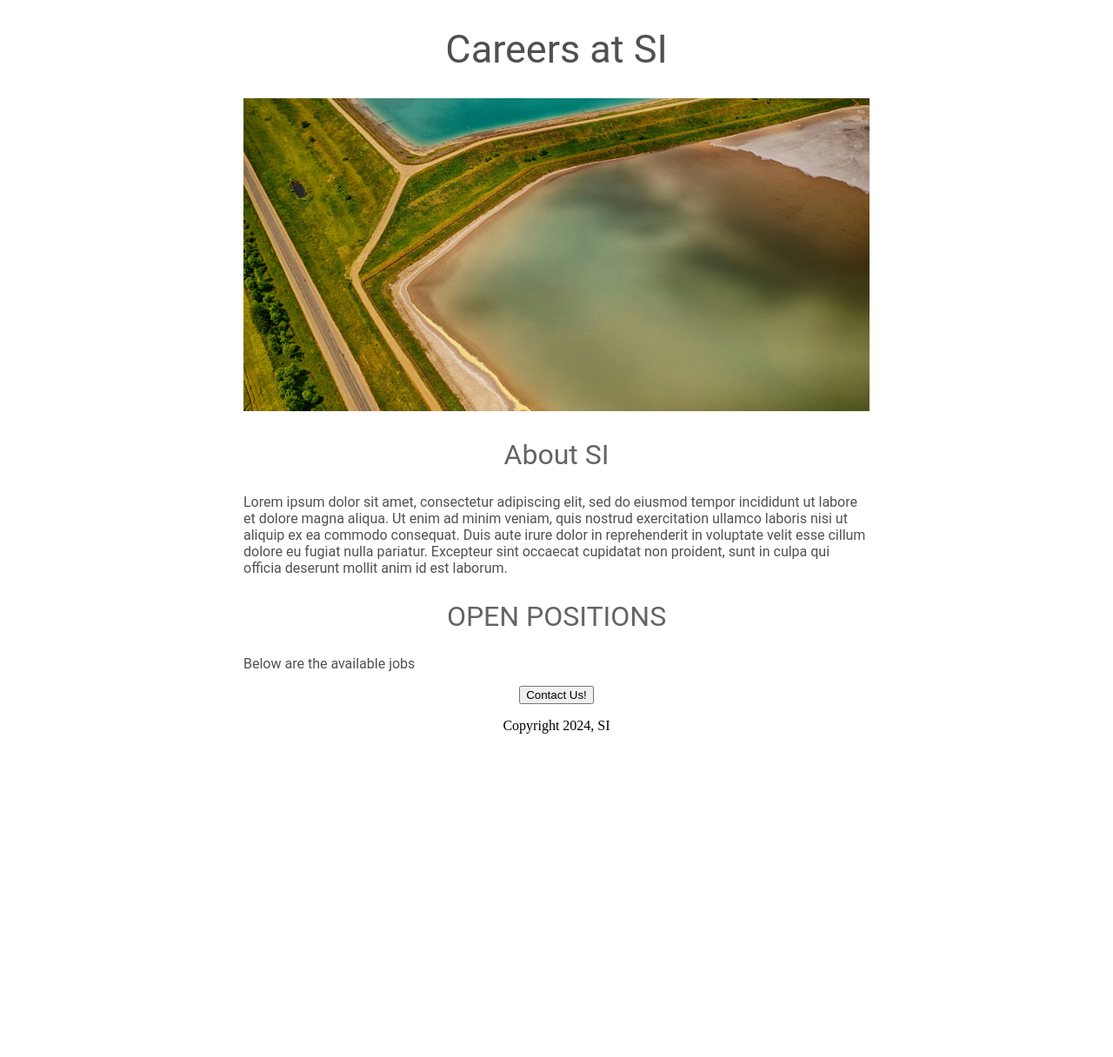
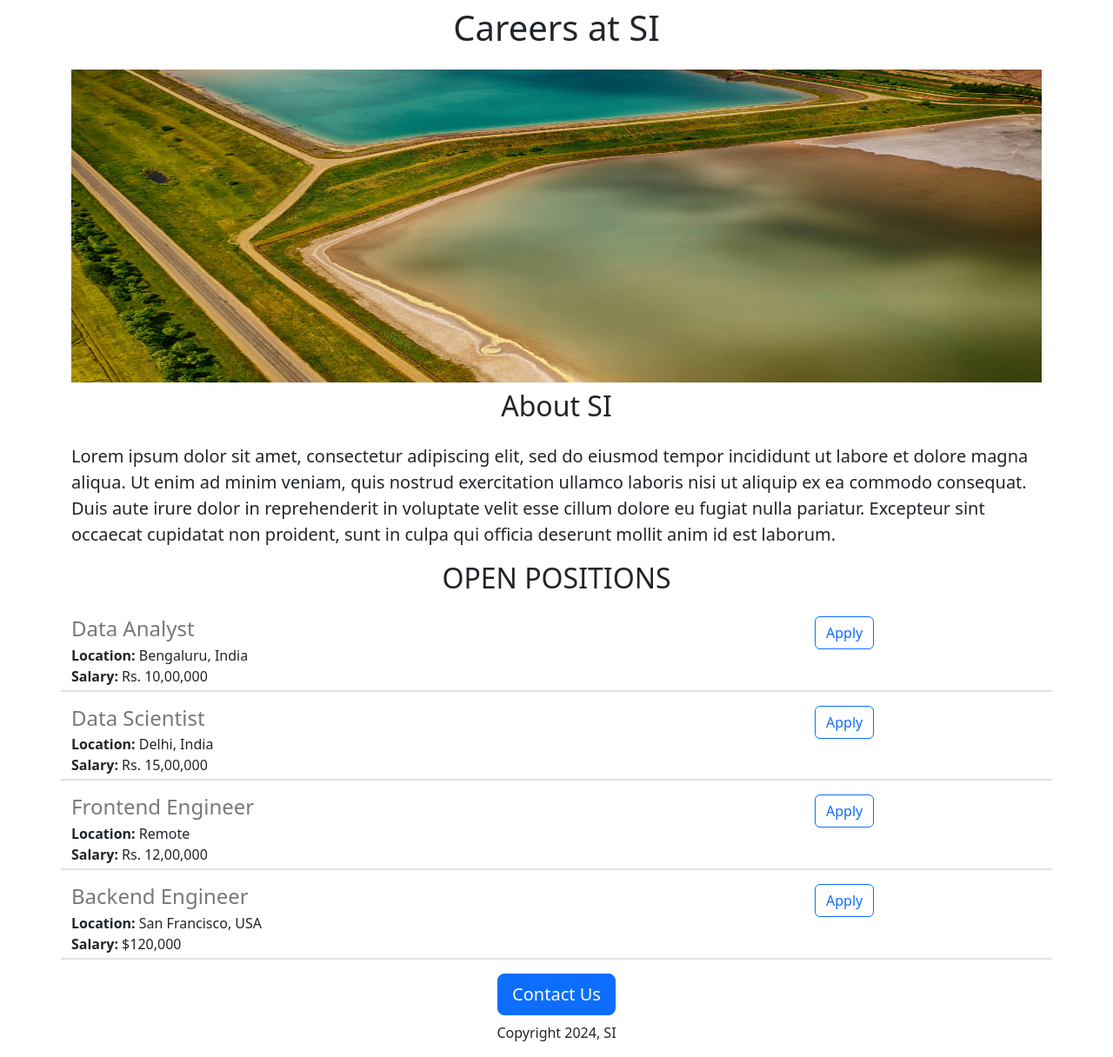
Before and after one commit to sxm-003/career-website, a Flask app: page / in a window 1280 px wide. Shown: the whole page at 87% size. Before the commit the page ends 844 px from the top, so only its background shows below. Run offline with Flask 3, Linux system fonts and the light colour scheme.

Commit message:
added dynamic data and api route

```diff
--- a/app.py
+++ b/app.py
@@ -1,10 +1,38 @@
-from flask import Flask, render_template
+from flask import Flask, render_template, jsonify
 
 app = Flask(__name__)
 
+JOBS =[{
+    'id':1,
+    'title':'Data Analyst',
+    'location':'Bengaluru, India',
+    'salary':'Rs. 10,00,000'
+},{
+    'id':2,
+    'title':'Data Scientist',
+    'location':'Delhi, India',
+    'salary':'Rs. 15,00,000'
+},{
+    'id':3,
+    'title':'Frontend Engineer',
+    'location':'Remote',
+    'salary':'Rs. 12,00,000'
+},{
+    'id':4,
+    'title':'Backend Engineer',
+    'location':'San Francisco, USA',
+    'salary':'$120,000'
+}]
+
 @app.route("/")
 def hello_world():
-    return render_template('home.html')
+    return render_template('home.html',
+                           jobs=JOBS,
+                           company_name='SI')
+
+@app.route("/api/jobs")
+def list_jobs():
+    return jsonify(JOBS)
 
 if __name__ == "__main__":
     app.run(host= '0.0.0.0',debug=True)
--- a/templates/home.html
+++ b/templates/home.html
@@ -4,43 +4,33 @@
     <title>
       Careers
     </title>
-    <style>
-      h1{font-size: 45px;
-        font-family: Roboto;
-        font-weight: Normal;
-        color: rgb(80,80,80);
-        text-align: center;}
-
-      #banner{width: 100%;
-              height: 360px;
-              object-fit: cover;}
-
-      h2{font-family: Roboto;
-         font-size:32px;
-         font-weight:normal;
-         color:rgb(100,100,100);
-         text-align: center;}
-      .bodytext{font-family: Roboto;
-        color: rgb(80,80,80);
-       }
-
-      #container{max-width: 720px;
-                 margin: 0 auto 0 auto;
-
-      }
-    </style>
+    <meta charset="utf-8">
+    <meta name="viewport" content="width=device-width, initial-scale=1">
+     <link href="https://cdn.jsdelivr.net/npm/bootstrap@5.3.3/dist/css/bootstrap.min.css" rel="stylesheet" integrity="sha384-QWTKZyjpPEjISv5WaRU9OFeRpok6YctnYmDr5pNlyT2bRjXh0JMhjY6hW+ALEwIH" crossorigin="anonymous">
+<style>
+  #banner{
+    height: 360px;
+    width: 100%;
+  }
+</style>
   </head>
   <body>
-    <div id ='container'>
-      <h1>Careers at SI</h1>
-      <img id='banner' src="static/banner.jpg" >
-      <h2>About SI</h2>
-      <p class='bodytext'>Lorem ipsum dolor sit amet, consectetur adipiscing elit, sed do eiusmod tempor incididunt ut labore et dolore magna aliqua. Ut enim ad minim veniam, quis nostrud exercitation ullamco laboris nisi ut aliquip ex ea commodo consequat. Duis aute irure dolor in reprehenderit in voluptate velit esse cillum dolore eu fugiat nulla pariatur. Excepteur sint occaecat cupidatat non proident, sunt in culpa qui officia deserunt mollit anim id est laborum.</p>
-      <h2>OPEN POSITIONS</h2>
-      <p class='bodytext'>Below are the available jobs</p>
-      <div style="text-align:center;">
-        <button>Contact Us!</button>
-        <p>Copyright 2024, SI</p>
+    <div class = 'container'>
+      <h1 class='text-center mt-2 mb-4'>
+        Careers at {{company_name}}
+      </h1>
+      <img class='img-fluid' id='banner' src="static/banner.jpg" >
+      <h2 class='text-center mt-2 mb-4'>About SI</h2>
+      <p class= 'lead'>Lorem ipsum dolor sit amet, consectetur adipiscing elit, sed do eiusmod tempor incididunt ut labore et dolore magna aliqua. Ut enim ad minim veniam, quis nostrud exercitation ullamco laboris nisi ut aliquip ex ea commodo consequat. Duis aute irure dolor in reprehenderit in voluptate velit esse cillum dolore eu fugiat nulla pariatur. Excepteur sint occaecat cupidatat non proident, sunt in culpa qui officia deserunt mollit anim id est laborum.</p>
+      <h2 class='text-center mt-2 mb-4'>OPEN POSITIONS</h2>
+      <div>
+        {%for job in jobs%}
+        {%include 'jobitem.html'%}
+        {%endfor%}
+      </div>
+      <div class='text-center' >
+        <button type="button" class="btn btn-primary btn-lg">Contact Us</button>
+        <p class='mt-2'>Copyright 2024, SI</p>
       </div>
     </div>
   </body>
--- /dev/null
+++ b/templates/jobitem.html
@@ -0,0 +1,17 @@
+<div class="border-bottom row border-2" style="margin-bottom:16px; padding-bottom: 4px">
+  <div class ='col-9'>
+    <h4 style= "color:rgb(120,120,120); margin-bottom:4px;">
+    {{job['title']}}</h4>
+    <div>
+      <b>Location:</b> {{job['location']}}
+    </div>
+    {%if 'salary' in job%}
+      <div>
+        <b>Salary:</b> {{job['salary']}}
+      </div>
+    {%endif%}
+  </div>
+  <div class="col-3">
+    <button type="button" class="btn btn-outline-primary">Apply</button>
+  </div>
+</div>
```
